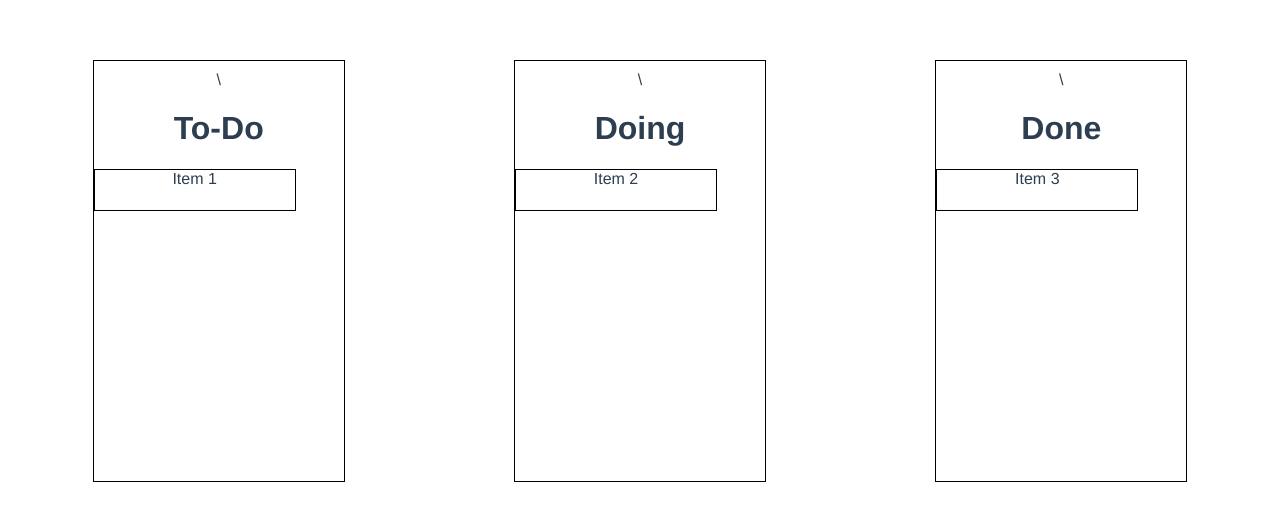
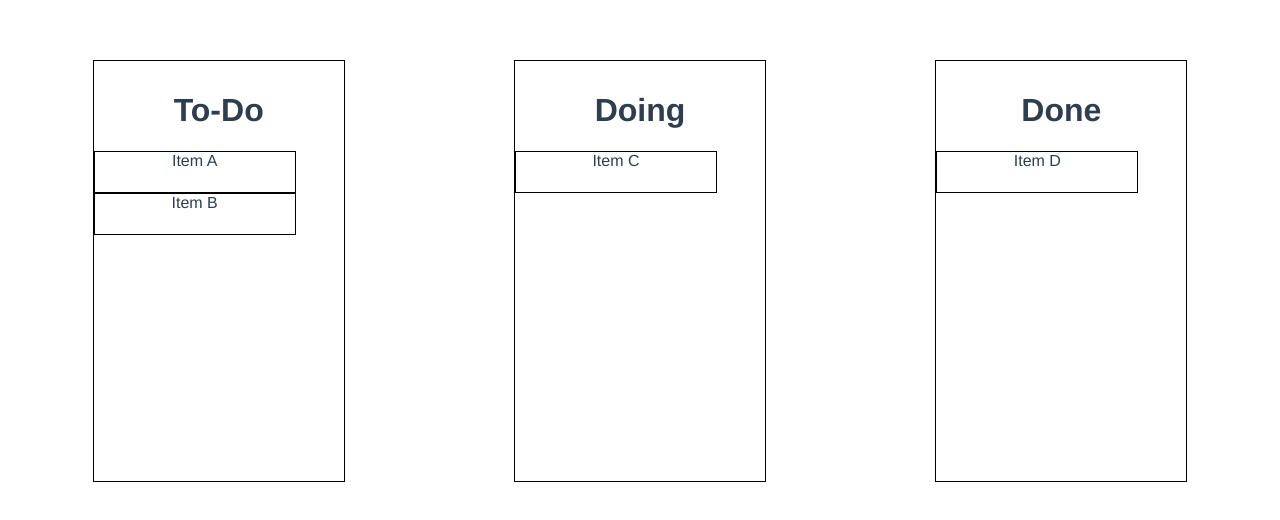
Before and after one commit to Chrononon/vue-project, a Vue app: page / in a window 1280 px wide. Shown: the top 520 px of the page. Built offline with nearby package versions, Linux system fonts and the light colour scheme.

Commit message:
edited tasklist(need to reedit)

```diff
--- a/src/components/TaskList.vue
+++ b/src/components/TaskList.vue
@@ -1,17 +1,26 @@
 <template>
     <div class='contrainer'>
     <div class='task-zone'>
-    <div class='drop-zone'> \
+    <div class='drop-zone' @drop="onDrop($event, 'todo')" @dragenter.prevent @dragover.prevent>
         <h1>To-Do</h1>
-        <div class='drag-el'>Item 1</div>
+        <div class="drag-el" draggable @dragstart="onStart($event, task)" v-for="task in todoList" :key="task.id">
+            {{task.title}}
+        </div>
+
     </div>
-    <div class='drop-zone'> \
+    <div class='drop-zone' @drop="onDrop($event, 'doing')" @dragenter.prevent @dragover.prevent >
         <h1>Doing</h1>
-        <div class='drag-el'>Item 2</div>
+        <div class="drag-el" draggable @dragstart="onStart($event, task)" v-for="task in doingList" :key="task.id">
+            {{task.title}}
+        </div>
+
     </div>
-    <div class='drop-zone'> \
+    <div class='drop-zone' @drop="onDrop($event, 'done')" @dragenter.prevent @dragover.prevent>
         <h1>Done</h1>
-        <div class='drag-el'>Item 3</div>
+        <div class="drag-el" draggable @dragstart="onStart($event, task)" v-for="task in doneList" :key="task.id">
+            {{task.title}}
+        </div>
+
     </div>
     </div>
     </div>
@@ -23,19 +32,48 @@ export default {
     data(){
         return{
               task:[{
-                  id:1,
+                  id: 1,
                   title: 'Item A',
                   status: 'todo'
               },{
-                  id:2,
+                  id: 2,
                   title: 'Item B',
                   status: 'todo'}
                   ,{
-                  id:3,
+                  id: 3,
                   title: 'Item C',
-                  status: 'todo'}]
+                  status: 'doing'}
+                  ,{
+                  id: 4,
+                  title: 'Item D',
+                  status: 'done'
+                  }
+                  ]
         }
 
+    },computed:{
+        todoList(){
+            return this.task.filter(task => task.status == "todo")
+        },
+        doingList(){
+            return this.task.filter(task => task.status == "doing")
+        },
+        doneList(){
+            return this.task.filter(task => task.status == "done")
+        }
+    },
+    methods:{
+        onStart(e,task){
+            e.dataTransfer.dropEffect = "move"
+            e.dataTransfer.effectAllowed = "move"
+            e.dataTransfer.setData('taskId', task.id)
+        },
+        onDrop(e, newStatus){
+            const taskId = e.dataTransfer.getData('taskId')
+            const task = this.tasks.find(task => task.id == taskId)
+            task.status = newStatus
+
+        }
     }
 }
 </script>
```
